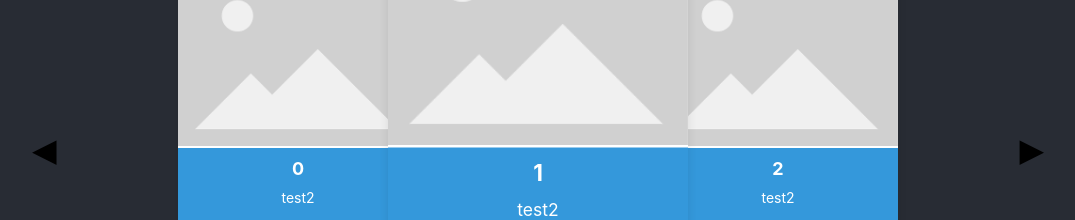
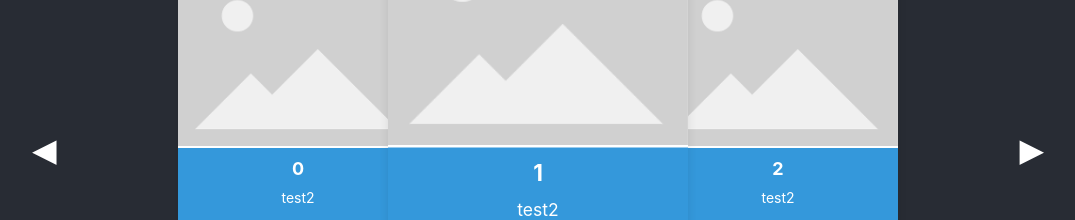
Before and after one commit to magicM00nchild/MultiPageApplication, a React (Create React App) app: page / in a window 1280 px wide. Shown: the part 250-470 px from the top of the page, without its empty margins (102-1177 px from the left). Built offline with nearby package versions, Linux system fonts and the light colour scheme.

Commit message:
fix format and color of buttons

```diff
--- a/src/CarouselList/CarouselTileList.css
+++ b/src/CarouselList/CarouselTileList.css
@@ -28,6 +28,7 @@
   font-size: 2rem;
   cursor: pointer;
   z-index: 1;
+  color: white;
 }
 
 .carousel-button.left {
--- a/src/Tiles/Tile.tsx
+++ b/src/Tiles/Tile.tsx
@@ -23,8 +23,8 @@ const Tile: React.FC<TileProps> = ({
   content,
   imageSrc,
 }) => {
-  if (!imageSrc){
-    imageSrc = require('../Pictures/images.png')
+  if (!imageSrc) {
+    imageSrc = require('../Pictures/images.png');
   }
   //const imageSrc = require('../Pictures/images.png')
   return (
```
Also changed, not shown: src/CarouselList/CarouselTileList.tsx (+7 -11 lines).
